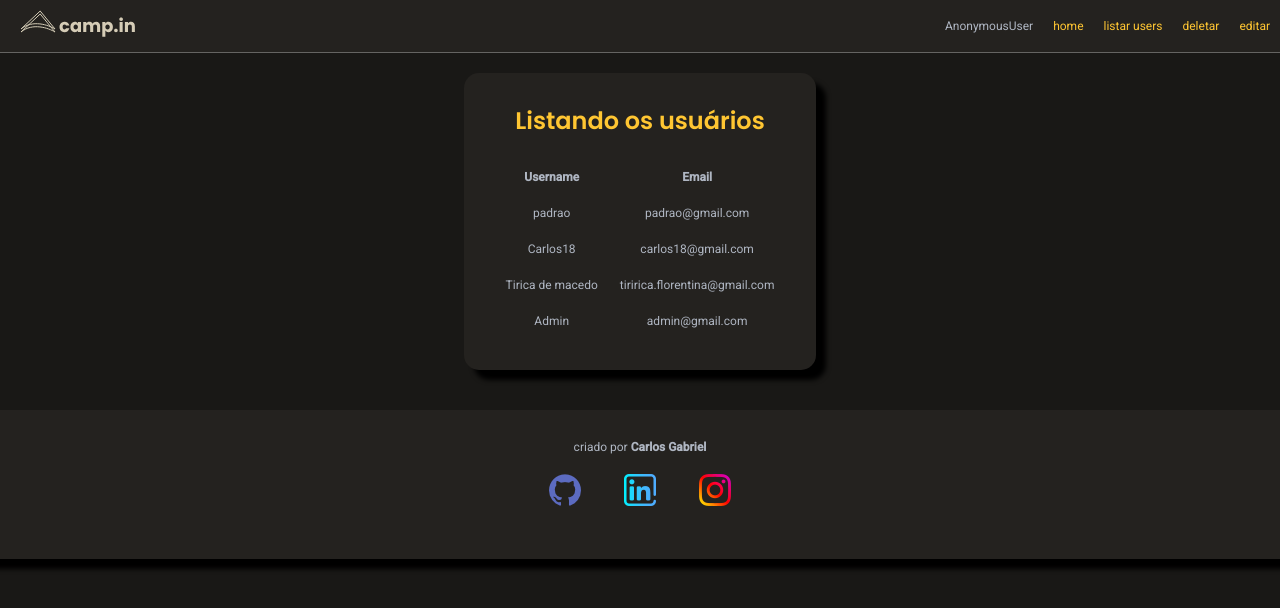
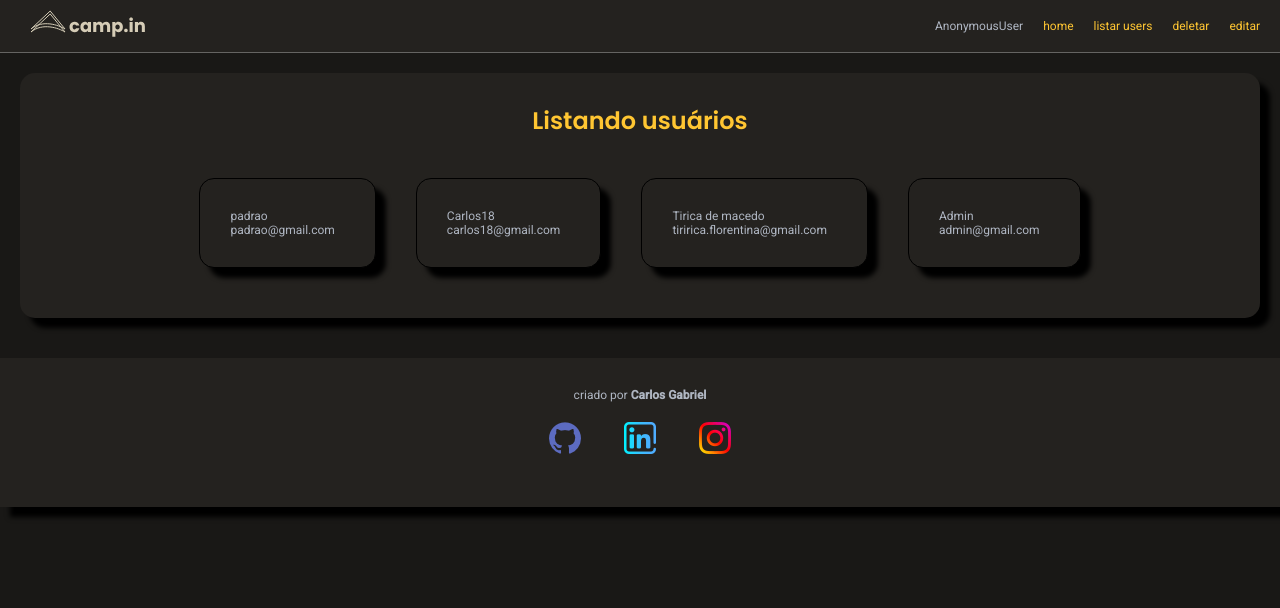
Before and after one commit to CarlosG18/CRUD_django, a Django app: page /crud/home/list_user/ in a window 1280 px wide. Shown: the top 608 px of the page. Run offline with Django 4.2, Linux system fonts and the light colour scheme; data comes from the database, SQL or seed files in the repository; both versions use the stored data as it was after the commit.

Commit message:
modify delete and list user page

```diff
--- a/system/crud/static/crud/css/base.css
+++ b/system/crud/static/crud/css/base.css
@@ -15,10 +15,7 @@
 body{
     background-color: var(--background);
     color: var(--text-base);
-    display: flex;
-    flex-direction: column;
-    justify-content: center;
-    align-items: center;
+    width: 100vw;
     font-size: 12px;
     font-family: Roboto, Sans-Serif;
 }
@@ -32,6 +29,10 @@ body{
 
 .flex{
 display: flex;
+}
+
+.row{
+  flex-direction: row;
 }
 
 .txt-center{
@@ -62,6 +63,10 @@ margin-bottom: 20px;
 margin: 0 20px;
 }
 
+.mr-10{
+  margin-right: 10px;
+}
+
 .w100{
     width: 100%;
 }
@@ -71,13 +76,23 @@ margin: 0 20px;
   padding: 30px;
   border-radius: 15px;
   box-shadow: 10px 10px 5px black;
-  display: flex;
-  flex-direction: column;
   margin: 20px;
+}
+
+.mx-0{
+  margin: 20px 0;
+}
+
+.br-0{
+  border-radius: 0;
 }
 
 .center{
   justify-content: center;
+  align-items: center;
+}
+
+.center-column{
   align-items: center;
 }
 
@@ -93,6 +108,10 @@ margin: 0 20px;
   border: none;
   padding: 15px 15px;
   border-radius: 5px;
+}
+
+.flex-wrap{
+  flex-wrap: wrap;
 }
 
 input{
@@ -114,12 +133,24 @@ a{
   color: var(--primary-color);
 }
 
-main{
-  display: flex;
-  flex-direction: column;
-}
-
 .justificado{
   text-align: justify;
   line-height: 1.5em;
 }
+
+.padding-20{
+  padding: 20px;
+}
+
+.border{
+  border: 1px solid black;
+}
+
+.space-between{
+  justify-content: space-between;
+}
+
+/*delete box*/
+.box-delete{
+  border: 2px solid red;
+}
--- a/system/crud/static/crud/css/header.css
+++ b/system/crud/static/crud/css/header.css
@@ -15,7 +15,7 @@
 header{
     display: flex;
     background-color: var(--form-background);
-    width: 100vw;
+    /* width: 100vw; */
     justify-content: space-between;
     align-items: center;
     padding: 10px;
--- a/system/crud/templates/crud/base.html
+++ b/system/crud/templates/crud/base.html
@@ -7,7 +7,7 @@
     <meta name="viewport" content="width=device-width, initial-scale=1.0">
     <link rel="stylesheet" href="{% static 'crud/css/header.css' %}">
     <link rel="stylesheet" href="{% static 'crud/css/base.css' %}">
-    {% block styles %}{% endblock%}
+    {% block styles %}{% endblock %}
     <link rel="shortcut icon" href="{%  static 'crud/images/favicon.ico' %}" type="image/x-icon">
     <link rel="preconnect" href="https://fonts.googleapis.com">
     <link rel="preconnect" href="https://fonts.gstatic.com" crossorigin>
@@ -19,11 +19,6 @@
   <header>
     <div class="logo">
       <a href="{% url 'crud:home' %}"><img src="{%  static 'crud/images/logo.svg' %}" alt="logo_camp.in"></a>
-    </div>
-    <div class="menu_bar">
-      <div class="line"></div>
-      <div class="line"></div>
-      <div class="line"></div>
     </div>
     <div class="links-header">
       <ul>
@@ -40,7 +35,7 @@
     {% block content%}{% endblock %}
   </main>
 
-  <footer class="box flex-column text-center w100">
+  <footer class="box mx-0 br-0 flex-column text-center">
     <div class="mb-30">
       <p>criado por <b>Carlos Gabriel</b></p>
     </div>
--- a/system/crud/templates/crud/list_user.html
+++ b/system/crud/templates/crud/list_user.html
@@ -4,24 +4,23 @@
 
 {% block styles %} <link rel="stylesheet" href="{% static 'crud/css/list_user.css' %}"> {% endblock %}
 
-  {% block content %}
-    <div class="box center">
-      <h1 class="title"> Listando os usuários </h1>
-      <table>
-        <thead>
-          <tr>
-            <th>Username</th>
-            <th>Email</th>
-          </tr>
-        </thead>
-        <tbody>
-      {% for user in list %}
-          <tr>
-            <td>{{ user.username }}</td>
-            <td>{{ user.email }}</td>
-          </tr>
-      {% endfor %}
-        </tbody>
-      </table>
+{% block content %}
+
+<div class="box flex-column center">
+  <h1 class="title"> Listando usuários </h1>
+  <div class="flex flex-wrap center">
+    {% for user in list %}
+        {% if user.username != request.user.username %}
+        <div class="box flex center-column border space-between">
+          <div class="mr-10">
+            <p>{{ user.username }}</p>
+            <p>{{ user.email }}</p>
+          </div>
+        </div>
+        {% endif %}
+    {% endfor %}
+    <div>
     </div>
-    {% endblock %}
+  </div>
+</div>
+{% endblock %}
```
Also changed, not shown: system/crud/static/crud/css/delete.css (added, +8 -0 lines), system/crud/templates/crud/delete.html (+13 -20 lines), system/crud/static/crud/images/botao-x.png (added), system/db.sqlite3.
